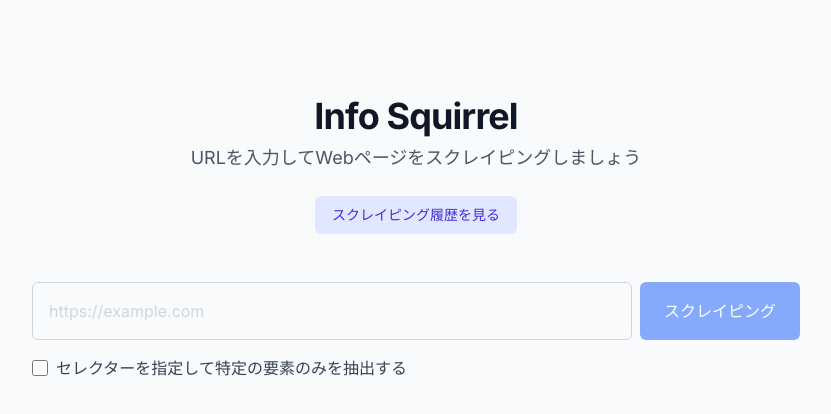
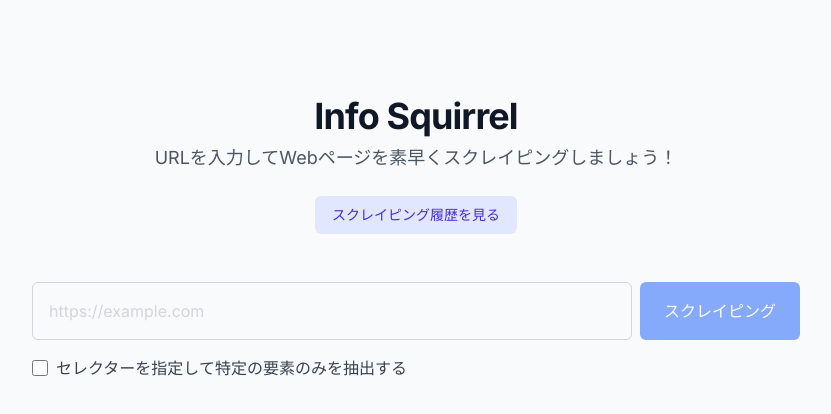
Before and after one commit to skaidmd/info-squirrel, a Next.js app: page / in a window 1280 px wide. Shown: the top 414 px of the page, without its empty margins (224-1055 px from the left). Built offline with nearby package versions, Linux system fonts and the light colour scheme.

Commit message:
feat: tagline wording tweak for deployment test

```diff
--- a/src/app/page.tsx
+++ b/src/app/page.tsx
@@ -58,7 +58,7 @@ export default function Home() {
           Info Squirrel
         </h1>
         <p className="text-lg text-gray-600 mb-6">
-          URLを入力してWebページをスクレイピングしましょう
+          URLを入力してWebページを素早くスクレイピングしましょう！
         </p>
         <div className="flex justify-center">
           <Link
```
